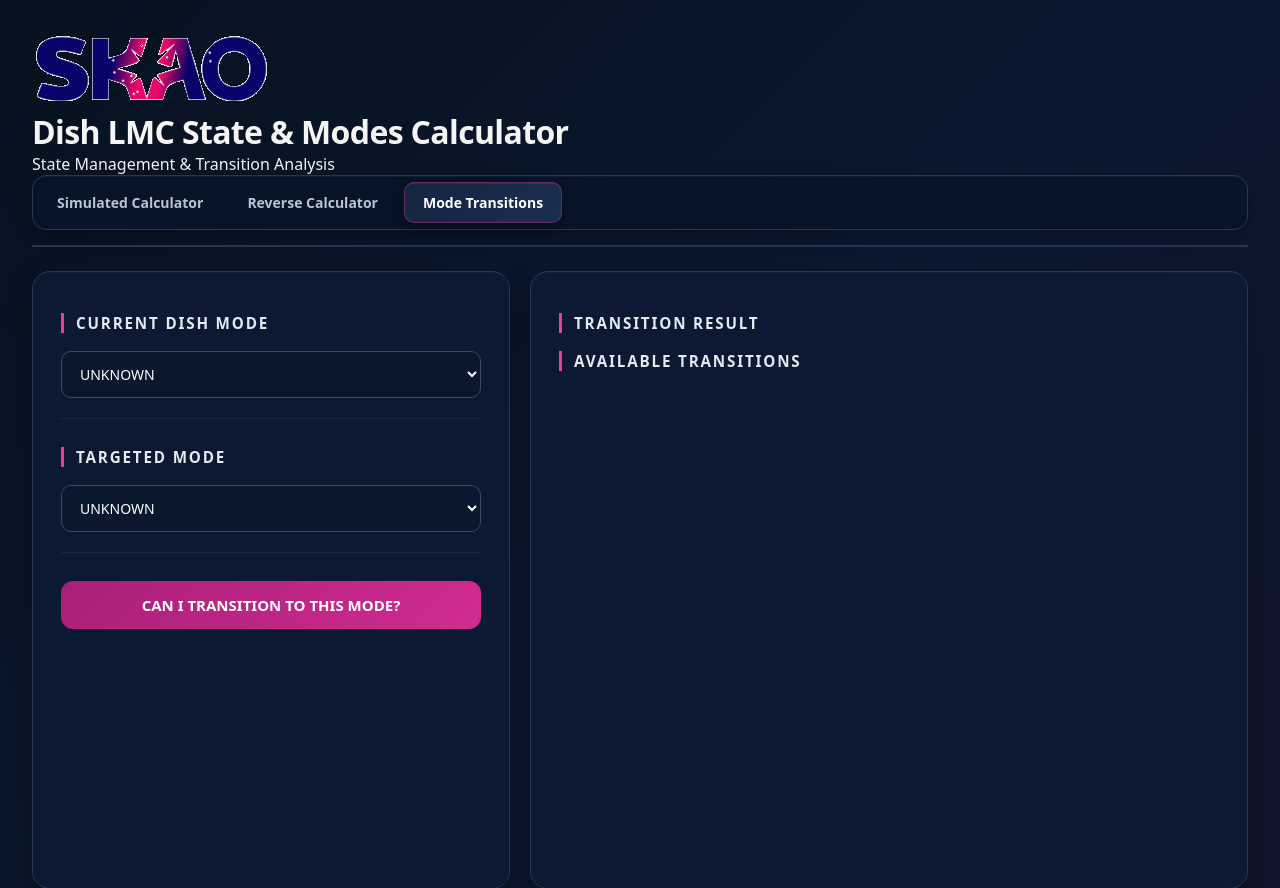
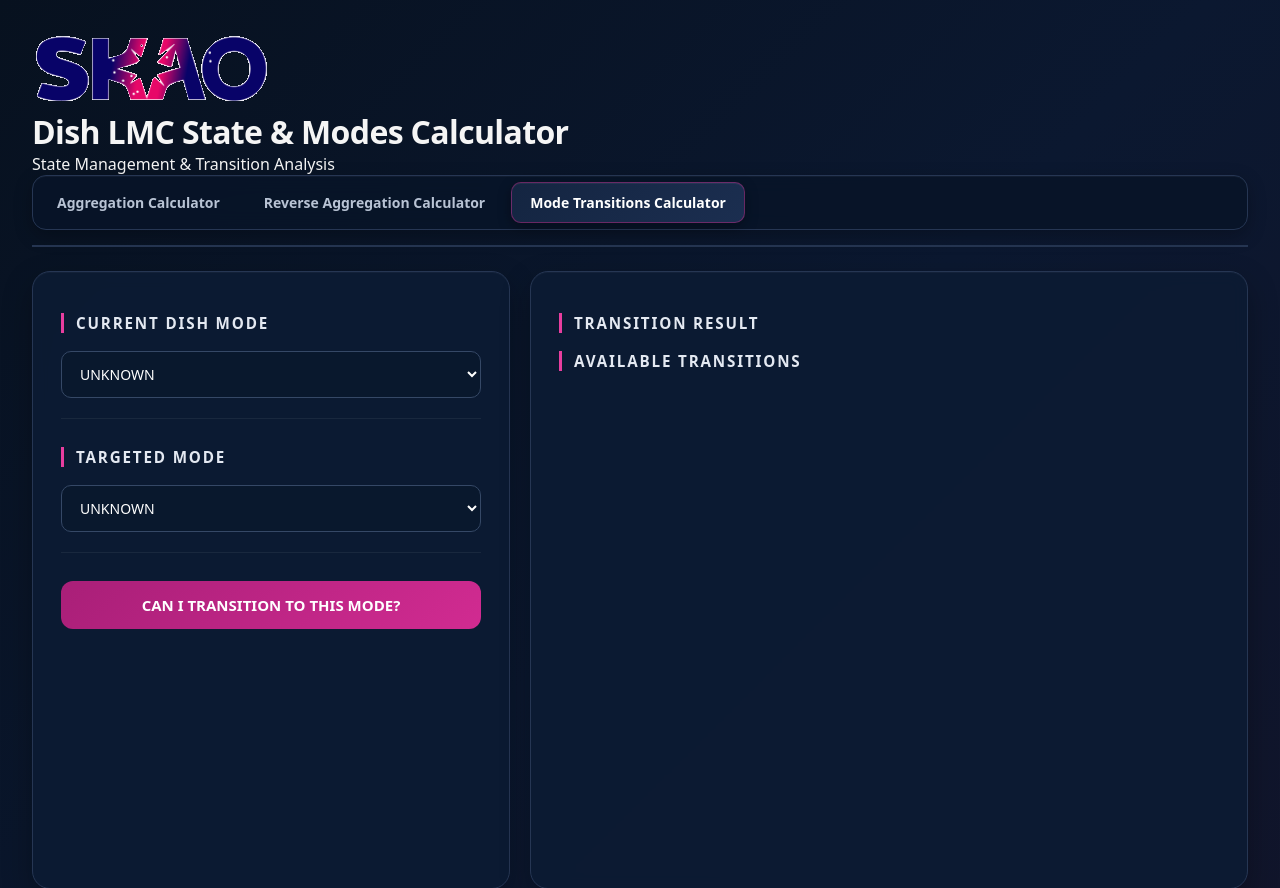
Before and after one commit to barbsApili/dish-lmc-state-calculator, a FastAPI app: page /transition in a window 1280 px wide. Shown: the top 888 px of the page. Run offline with FastAPI, Linux system fonts and the light colour scheme.

Commit message:
ReadMe, minor name changes

```diff
--- a/app/templates/index.html
+++ b/app/templates/index.html
@@ -28,7 +28,7 @@
             <div class="header-content">
                 <nav class="header-nav">
                     <a href="/" class="header-link">
-                        Simulated Calculator
+                        Aggregation Calculator
                     </a>
 
                     <a href="/reverse" class="header-link">
--- a/app/templates/mode_transition.html
+++ b/app/templates/mode_transition.html
@@ -28,15 +28,15 @@
             <div class="header-content">
                 <nav class="header-nav">
                     <a href="/" class="header-link">
-                        Simulated Calculator
+                        Aggregation Calculator
                     </a>
 
                     <a href="/reverse" class="header-link">
-                        Reverse Calculator
+                        Reverse Aggregation Calculator
                     </a>
 
                     <a href="/transition" class="header-link">
-                        Mode Transitions
+                        Mode Transitions Calculator
                     </a>
                 </nav>
             </div>
--- a/app/templates/reverse.html
+++ b/app/templates/reverse.html
@@ -29,11 +29,11 @@
                 <nav class="header-nav">
 
                     <a href="/" class="header-link">
-                        Simulated Calculator
+                        Aggregation Calculator
                     </a>
 
                     <a href="/reverse" class="header-link">
-                        Reverse Calculator
+                        Reverse Aggregation Calculator
                     </a>
 
                     <a href="/transition" class="header-link">
```
Also changed, not shown: readme.md, 3 other files.
